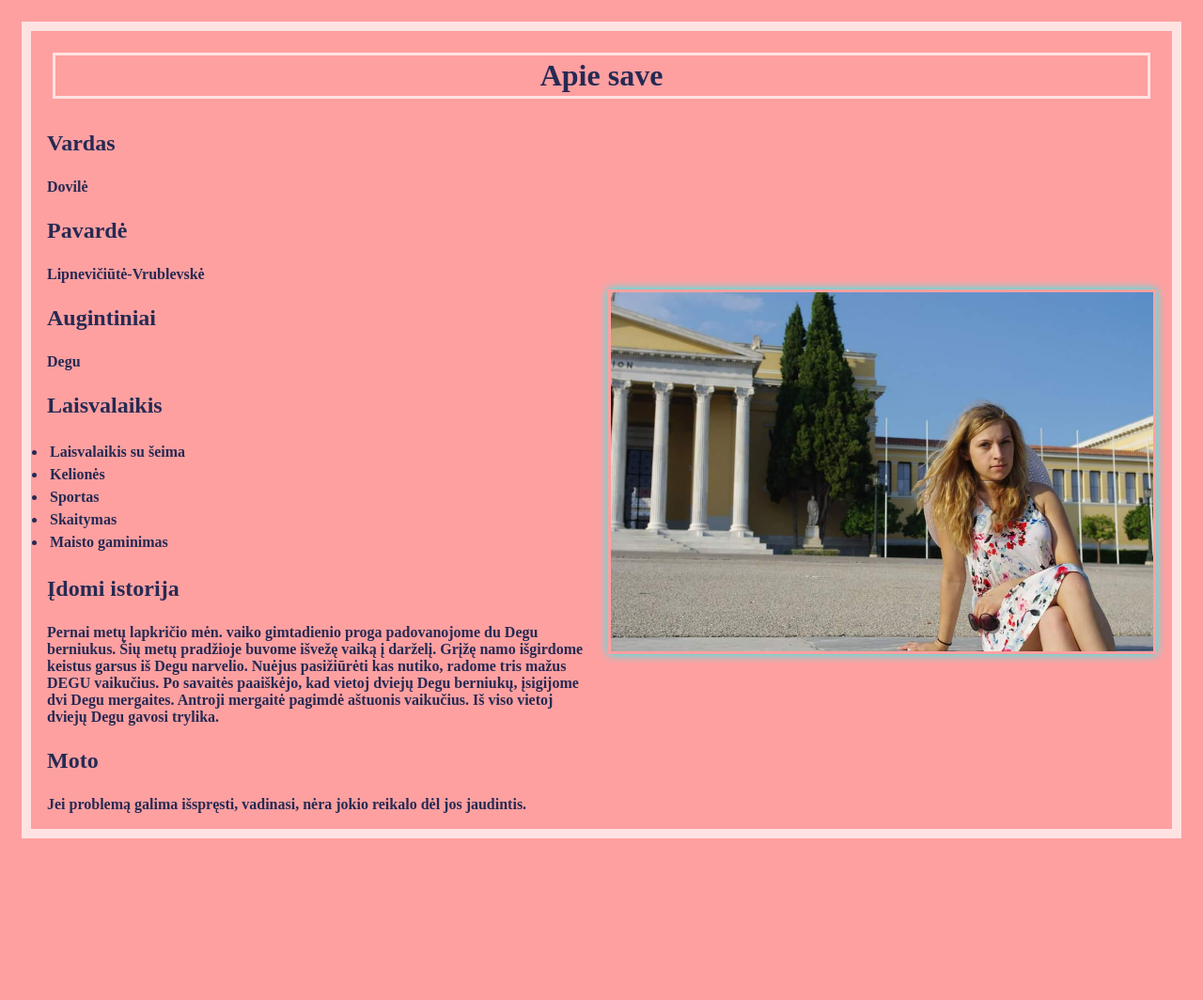
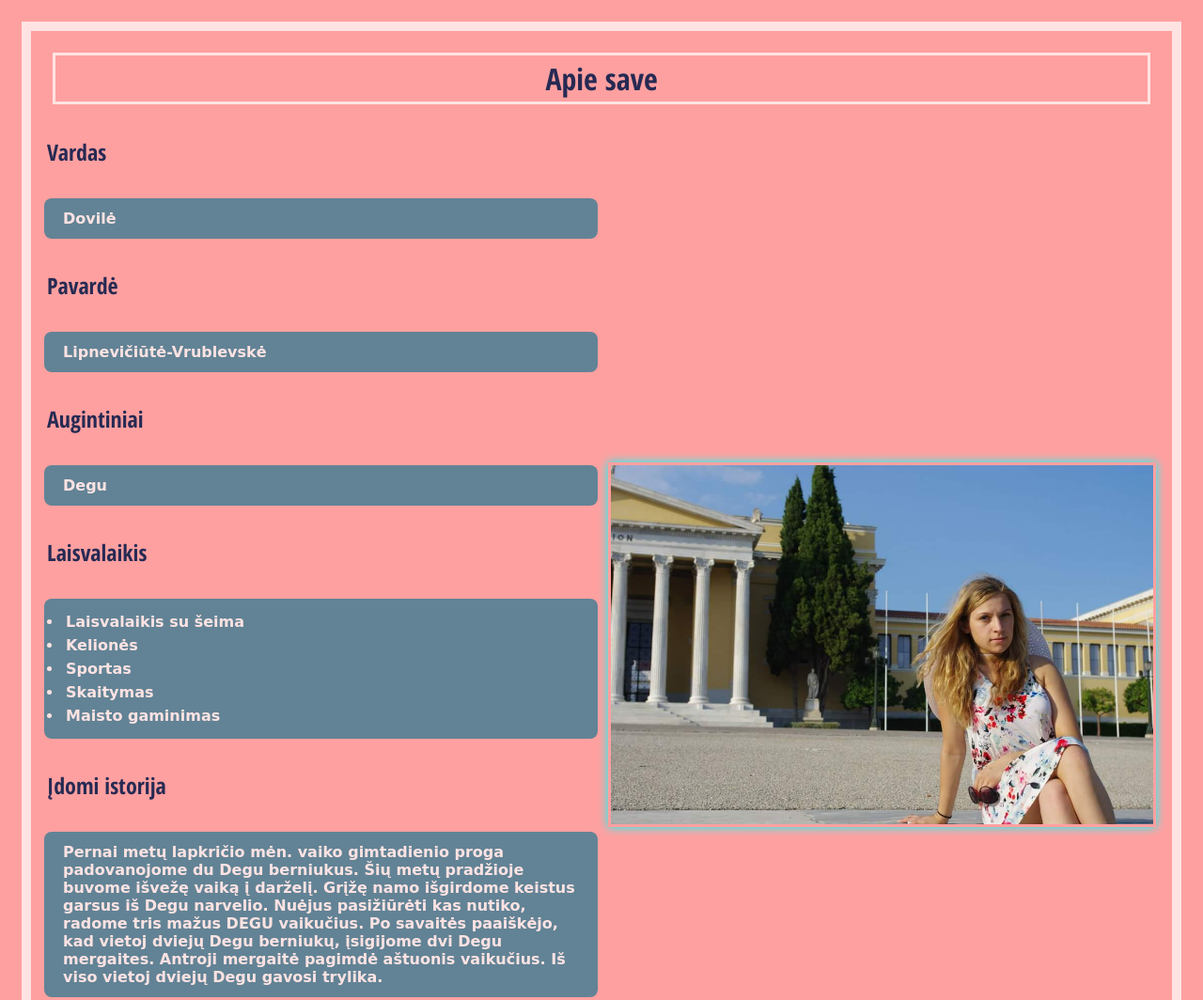
Before and after one commit to dovilelip/ca-frontend-nd, a plain HTML site: page 4 paskaita/Namu darbai/index.html in a window 1280 px wide. Shown: the top 1064 px of the page at 94% size. Before the commit the page ends 915 px from the top, so only its background shows below. Drawn offline with Linux system fonts and the light colour scheme.

Commit message:
Update style.css

```diff
--- a/4 paskaita/Namu darbai/style.css
+++ b/4 paskaita/Namu darbai/style.css
@@ -1,5 +1,5 @@
 /*Tag selectors*/
-*{
+* {
     margin: 0;
     padding: 3px;
     box-sizing: border-box;
@@ -11,17 +11,11 @@ body {
     font-weight: bold;
     border: 10px solid #FFE3E3;
     margin: 20px;
+    font-family: 'Open Sans Condensed', sans-serif;
 }
 
-input {
-    width: 100%;
-    padding: 12px 20px;
-    margin: 8px 0;
-    box-sizing: border-box;
-    border-radius: 8px;
-    background-color: #628395;
-    color: #FFE3E3;
-    font-weight: bold;
+h1 {
+    color: #262A53;
 }
 
 img {
@@ -34,8 +28,20 @@ img {
 }
 
 /*Class selectors*/
-.pavadinimas{
+.pavadinimas {
     text-align: center;
     border: 3px solid #FFE3E3;
     margin: 20px;
 }
+
+.text {
+    width: 100%;
+    padding: 12px 20px;
+    margin: 8px 0;
+    box-sizing: border-box;
+    border-radius: 8px;
+    background-color: #628395;
+    color: #FFE3E3;
+    font-weight: bold;
+    font-family: 'Zen Loop', cursive;
+}
```
Lines whose indentation alone changed are shown as unchanged.
